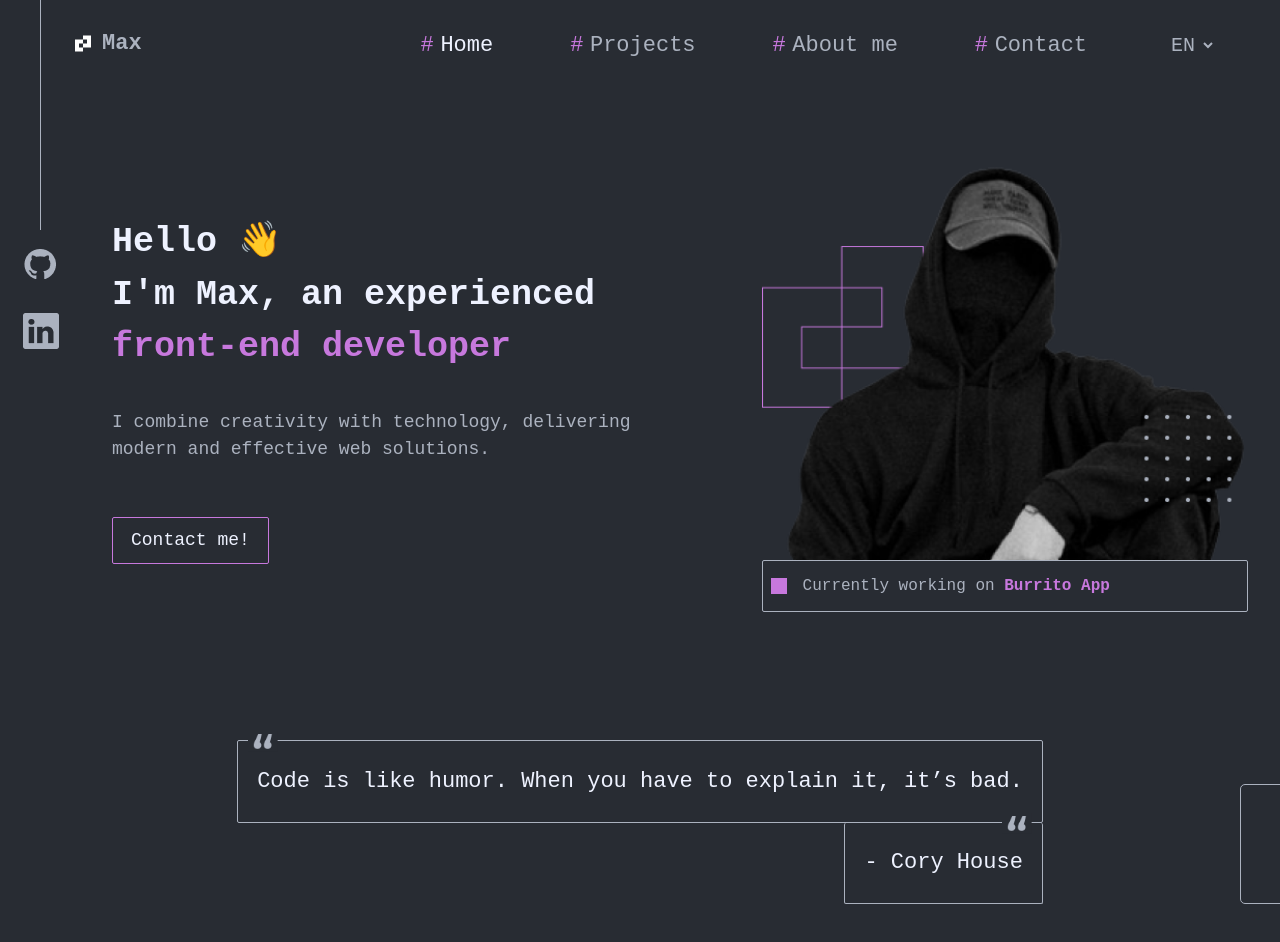
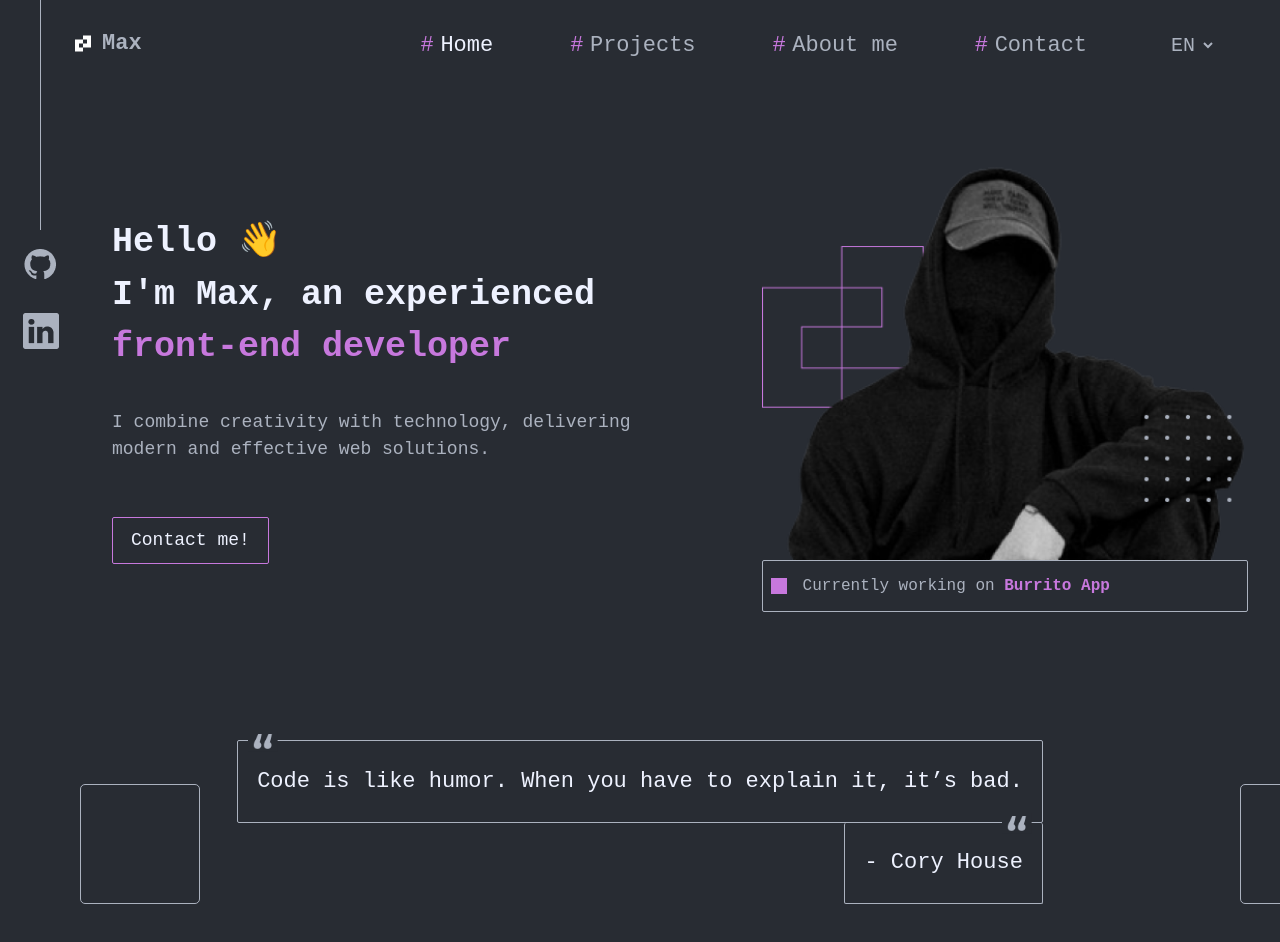
Before and after one commit to maxszymanski/portfolio, a React (Vite) app: page / in a window 1280 px wide. Shown: the top 942 px of the page. Built offline with nearby package versions, Linux system fonts and the light colour scheme.

Commit message:
create variation in RotatedSquare component

```diff
--- a/src/features/mainPage/Header.jsx
+++ b/src/features/mainPage/Header.jsx
@@ -1,8 +1,9 @@
-import styled from 'styled-components'
+import styled, { css } from 'styled-components'
 import HeaderTitle from './HeaderTitle'
 import HeaderImage from './HeaderImage'
 import HeaderQoute from './HeaderQoute'
 import { screenWidth } from '../../styles/mediaQueries'
+import RotatedSquare from '../../ui/RotatedSquare'
 
 const MainHeader = styled.header`
     position: relative;
@@ -33,32 +34,6 @@ const HeaderBox = styled.div`
     }
 `
 
-const RotatedSquare = styled.div`
-    position: absolute;
-    display: none;
-    right: -5em;
-    bottom: 5em;
-    height: 120px;
-    width: 120px;
-    background-color: transparent;
-    border: 1px solid var(--color-gray);
-    border-radius: 5px;
-    animation: 100s infinite rotateSquare;
-
-    @media ${screenWidth.xl} {
-        display: block;
-    }
-
-    @keyframes rotateSquare {
-        from {
-            rotate: 0deg;
-        }
-        to {
-            rotate: 360deg;
-        }
-    }
-`
-
 function Header() {
     return (
         <MainHeader>
@@ -68,6 +43,7 @@ function Header() {
             </HeaderBox>
             <HeaderQoute />
             <RotatedSquare />
+            <RotatedSquare $position="left" />
         </MainHeader>
     )
 }
--- /dev/null
+++ b/src/ui/RotatedSquare.jsx
@@ -0,0 +1,42 @@
+import styled, { css } from 'styled-components'
+import { screenWidth } from '../styles/mediaQueries'
+
+const position = {
+    left: css`
+        left: 5em;
+        bottom: 5em;
+    `,
+    right: css`
+        right: -5em;
+        bottom: 5em;
+    `,
+}
+
+const RotatedSquare = styled.div`
+    position: absolute;
+    display: none;
+    height: 120px;
+    width: 120px;
+    background-color: transparent;
+    border: 1px solid var(--color-gray);
+    border-radius: 5px;
+    animation: 100s infinite rotateSquare;
+    ${(props) => position[props.$position] + ';'}
+
+    @media ${screenWidth.xl} {
+        display: block;
+    }
+
+    @keyframes rotateSquare {
+        from {
+            rotate: 0deg;
+        }
+        to {
+            rotate: 360deg;
+        }
+    }
+`
+RotatedSquare.defaultProps = {
+    $position: 'right',
+}
+export default RotatedSquare
```
